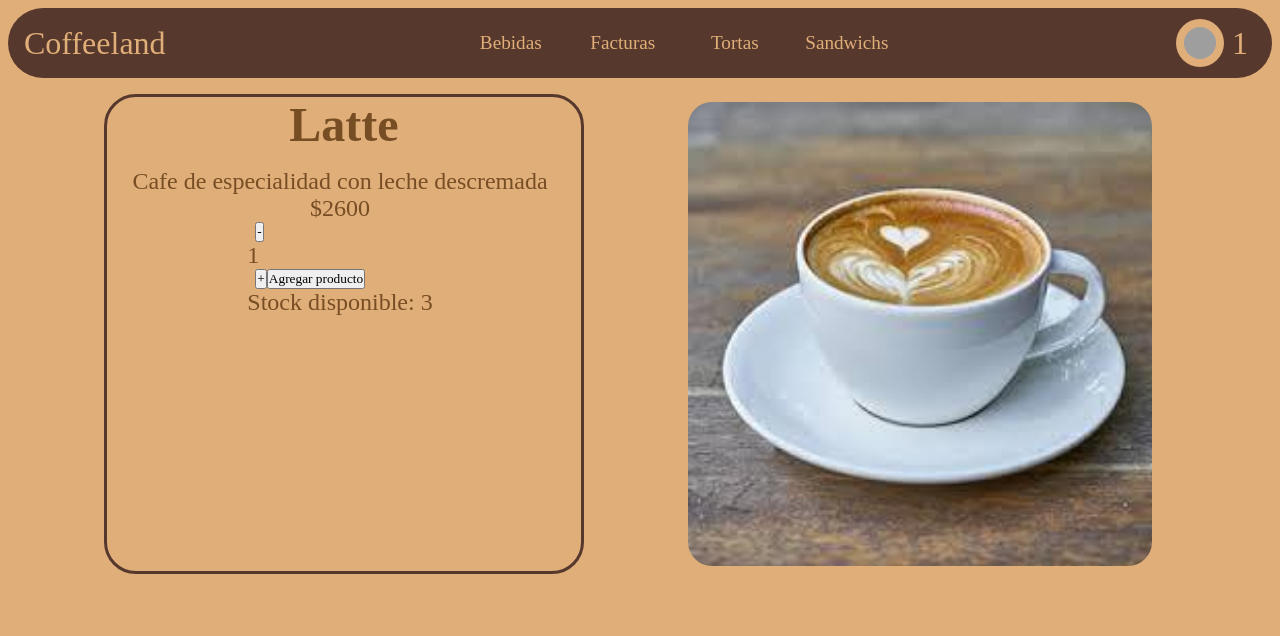
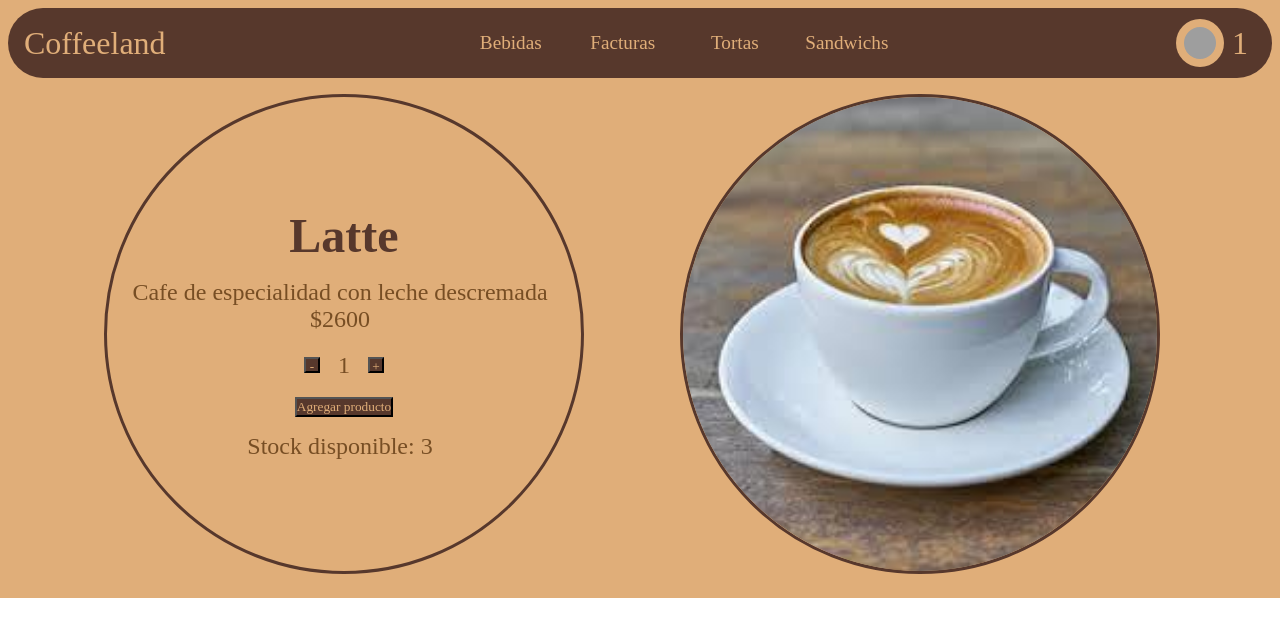
Before and after one commit to GonzaDP/Curso-React, a React (Vite) app: page /detail/1 in a window 1280 px wide. Shown: the top 636 px of the page. Built offline with nearby package versions, Linux system fonts and the light colour scheme; grey boxes are pictures that could not be loaded.

Commit message:
mas cambios

```diff
--- a/src/App.css
+++ b/src/App.css
@@ -1,5 +1,5 @@
 .fondo{
     padding: 0.5rem;
-    height: 100vh;
+    height: auto;
     background-color: #e0ae79;
 }
--- /dev/null
+++ b/src/Components/ItemCount/ItemCount.css
@@ -0,0 +1,27 @@
+.cartContainer{
+    display: flex;
+    margin: 1rem;
+    justify-content: space-between;
+    align-items: center;
+    height: 2rem;
+    width: 5rem;
+}
+
+.count{
+    margin: 0;
+}
+
+.addAndDiscard{
+    width: 1rem;
+    height: 1rem;
+    background-color: #57382c ;
+    color: #e0ae79;
+}
+
+
+
+.addProduct{
+    background-color: #57382c ;
+    color: #e0ae79;
+    margin-bottom: 1rem;
+}
--- a/src/Components/ItemCount/ItemCount.jsx
+++ b/src/Components/ItemCount/ItemCount.jsx
@@ -1,5 +1,6 @@
 import { useState } from "react"
 import ItemDetail from "../ItemDetailContainer/ItemDetail"
+import "../ItemCount/ItemCount.css"
 
 const ItemCount = ({ stock, addProduct }) => {
     const [count, setCount] = useState(1)
@@ -18,13 +19,19 @@
     }
 
         return (
-            <div>
-                <button onClick={handleClickDecrement}>-</button>
-                <p>{count}</p>
-                <button onClick={handleClickIncrement}>+</button>
-                <button onClick={() =>addProduct(count)}>Agregar producto</button>
-                <p>Stock disponible: {stock}</p>
-            </div>
+            <>
+                <div className="cartContainer">
+                    <button className="addAndDiscard" onClick={handleClickDecrement}>-</button>
+                    <p className="count">{count}</p>
+                    <button className="addAndDiscard" onClick={handleClickIncrement}>+</button>
+                </div>
+                <div>
+                    <button className="addProduct" onClick={() =>addProduct(count)}>Agregar producto</button>
+                </div>
+                <div>
+                    <p>Stock disponible: {stock}</p>
+                </div>
+            </>
 
         )
     }
--- a/src/Components/ItemDetailContainer/ItemDetail.jsx
+++ b/src/Components/ItemDetailContainer/ItemDetail.jsx
@@ -5,7 +5,7 @@
     return(
           <div className="itemdetailcontainer">
             <section className="itemDescription">
-                <h1>{product.name}</h1>
+                <h1 className="tittle">{product.name}</h1>
                 <p>{product.description}</p>
                 <p>${product.price}</p>
                 <ItemCount stock={product.stock} addProduct={addProduct}/>
--- a/src/Components/ItemDetailContainer/ItemDetailContainer.css
+++ b/src/Components/ItemDetailContainer/ItemDetailContainer.css
@@ -10,18 +10,27 @@
 .itemdetailcontainer img{
     width: 30rem;
     height: 30rem;
+    border-radius: 15rem;
+    border: solid #57382c ;
+    padding: 0;
+}
+
+.tittle{
+    color: #57382c;
 }
 
 .itemDescription{
     display: flex;
     flex-direction: column;
     align-items: center;
+    justify-content: center;
     width: 30rem;
     height: 30rem;
     border: solid;
     border-radius: 2rem;
     border-color: #57382c;
     color: #774E24;
+    border-radius: 15rem;
 }
 
 .itemdetailcontainer h1{
--- a/src/data/data.js
+++ b/src/data/data.js
@@ -48,48 +48,58 @@
         stock: 9 ,
         img:"/img/Lemon pie.jpg",
         category:"Tortas",
-    }
-    /*
+    },
+
     {
         id:"6",
-        name:"",
-        price:,
+        name:"Brownie",
+        price: 5000,
+        description:"Torta de chocolate",
+        stock: 6,
         img:"",
-        category:"",
-    }
+        category:"Tortas",
+    },
 
     {
         id:"7",
-        name:"",
-        price:,
+        name:"Brownie",
+        price: 5000,
+        description:"Torta de chocolate",
+        stock: 6,
         img:"",
-        category:"",
-    }
+        category:"Tortas",
+    },
 
     {
         id:"8",
-        name:"",
-        price:,
+        name:"Brownie",
+        price: 5000,
+        description:"Torta de chocolate",
+        stock: 6,
         img:"",
-        category:"",
-    }
+        category:"Tortas",
+    },
 
     {
         id:"9",
-        name:"",
-        price:,
+        name:"Brownie",
+        price: 5000,
+        description:"Torta de chocolate",
+        stock: 6,
         img:"",
-        category:"",
-    }
+        category:"Bebidas",
+    },
 
     {
         id:"10",
-        name:"",
-        price:,
+        name:"Brownie",
+        price: 5000,
+        description:"Torta de chocolate",
+        stock: 6,
         img:"",
-        category:"",
-    }
-
+        category:"Tortas",
+    },
+/*
     {
         id:"11",
         name:"",
```
